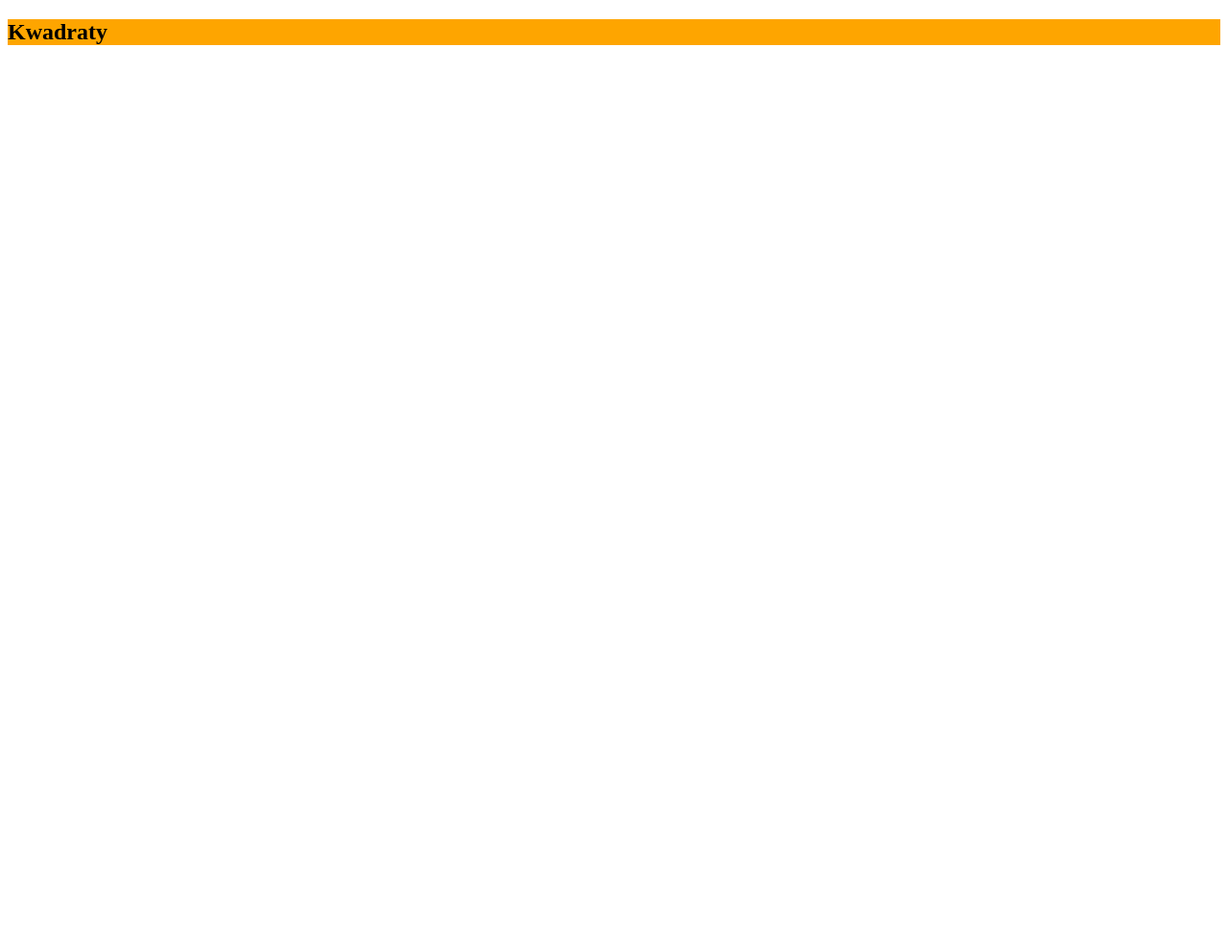
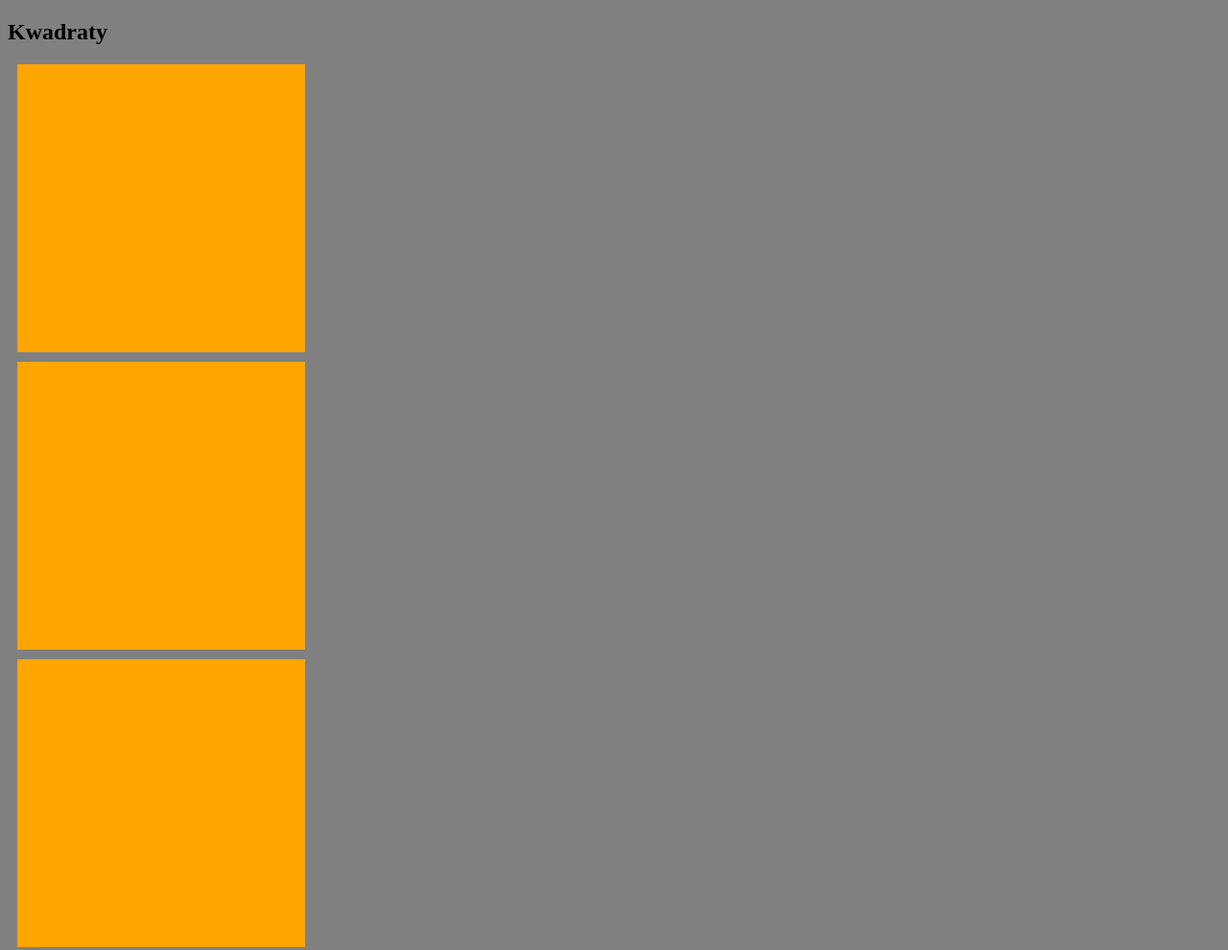
Before and after one commit to tsuchanowski/zadanie-css, a plain HTML site: page index.html in a window 1280 px wide. Shown: the top 990 px of the page at 96% size. Before the commit the page ends 800 px from the top, so only its background shows below. Drawn offline with Linux system fonts and the light colour scheme; files that its build step writes are made by us from their sources.

Commit message:
Rozwiazanie zadania

```diff
--- /dev/null
+++ b/css/style.css
@@ -0,0 +1,10 @@
+body {
+    background-color: #808080;
+}
+
+div {
+    background-color: #fea500;
+    width: 300px;
+    height: 300px;
+    margin: 10px;
+}
--- a/index.html
+++ b/index.html
@@ -4,10 +4,10 @@
 <head>
     <meta charset="UTF-8">
     <meta http-equiv="X-UA-Compatible" content="IE=edge">
-    <meta name="viewport" content="width=<device-width>, initial-scale=1.0">
+    <meta name="viewport" content="width=device-width, initial-scale=1.0">
     <title>Document</title>
 
-    <link rel="stylesheet" href="CSS/style.css">
+    <link rel="stylesheet" href="css/style.css">
 </head>
 
 <body>
```
Lines whose indentation alone changed are shown as unchanged.
